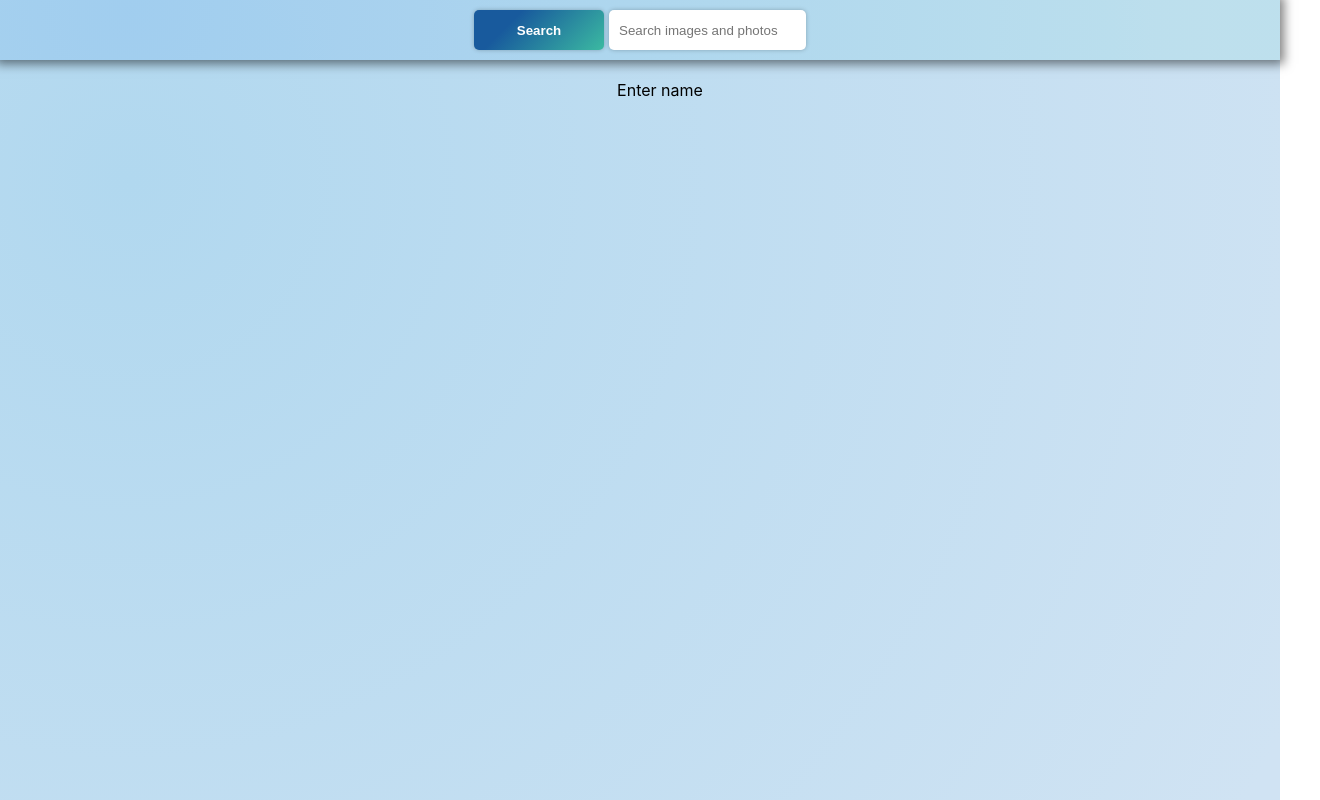
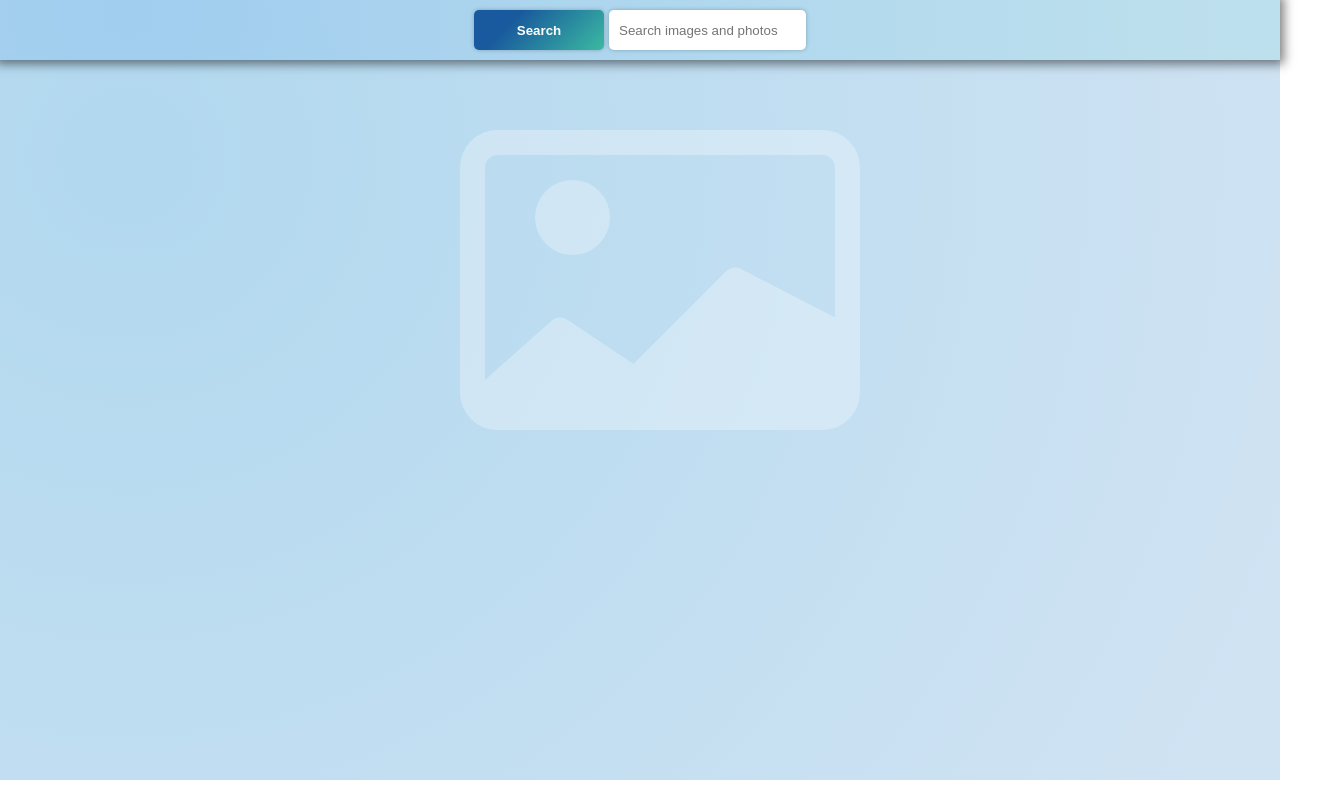
Before and after one commit to VasylievYurii/goit-react-hw-03-image-finder, a React (Create React App) app: page / in a window 1280 px wide. Both pictures are taken after a click on the button "START DISCOVERING". Shown: the top 800 px of the page, 1320 px wide, since content can reach past the window. Built offline with nearby package versions, Linux system fonts and the light colour scheme.

Commit message:
version 3.2

```diff
--- a/package.json
+++ b/package.json
@@ -16,9 +16,11 @@
     "prop-types": "^15.8.1",
     "react": "^18.1.0",
     "react-dom": "^18.1.0",
+    "react-icons": "^4.10.1",
     "react-loader-spinner": "^5.3.4",
     "react-scripts": "5.0.1",
     "react-toastify": "^9.1.3",
+    "react-transition-group": "^4.4.5",
     "web-vitals": "^2.1.3"
   },
   "scripts": {
--- a/src/components/App/App.jsx
+++ b/src/components/App/App.jsx
@@ -7,6 +7,7 @@ import { Component } from 'react';
 import ImageGallery from 'components/ImageGallery/ImageGallery';
 import Searchbar from 'components/Searchbar/Searchbar';
 import { Preview } from 'components/Preview/Preview';
+import { CSSTransition } from 'react-transition-group';
 
 export class App extends Component {
   state = {
@@ -25,9 +26,22 @@ export class App extends Component {
   render() {
     const { itemTag, preview } = this.state;
 
+    // if (preview) {
+    //   return <Preview startDiscover={this.startDiscover} />;
+    // }
+
     if (preview) {
-      // animateRain();
-      return <Preview startDiscover={this.startDiscover} />;
+      return (
+        <CSSTransition
+          in={preview}
+          classNames="fade"
+          timeout={3000} // Тривалість анімації у мілісекундах
+          unmountOnExit
+          mountOnEnter
+        >
+          <Preview startDiscover={this.startDiscover} />
+        </CSSTransition>
+      );
     }
 
     return (
--- a/src/components/App/App.styled.js
+++ b/src/components/App/App.styled.js
@@ -5,17 +5,13 @@ export const Section = styled.section`
   padding-bottom: 20px;
   margin: 0 auto;
   width: 100%;
-  min-height: 100vh;
+  min-height: 85vh;
   background-image: radial-gradient(
     circle farthest-corner at 10% 20%,
     #b1d8ef 0.1%,
     #d0e3f3 94.2%
   );
-  /* background-image: radial-gradient(
-    circle farthest-corner at 10% 20%,
-    rgb(2, 122, 124) 0.1%,
-    rgb(9, 52, 64) 94.2%
-  ); */
+
   /* @media screen and (min-width: 768px) {  } */
   @media screen and (min-width: 1440px) {
     /* height: 100vh; */
--- a/src/components/ImageGallery/ImageGallery.jsx
+++ b/src/components/ImageGallery/ImageGallery.jsx
@@ -1,6 +1,11 @@
 import React, { Component } from 'react';
 // import PropTypes from 'prop-types';
-import { ImageGalleryList } from './ImageGallery.styled';
+import {
+  ImageGalleryList,
+  BsCardImageSvg,
+  ImCryingSvg,
+  ErrorMessage,
+} from './ImageGallery.styled';
 import ImageGalleryItem from 'components/ImageGalleryItem/ImageGalleryItem';
 import { Loader } from 'components/Loader/Loader';
 import Modal from 'components/Modal/Modal';
@@ -77,7 +82,7 @@ class ImageGallery extends Component {
     } = this.state;
 
     if (status === 'idle') {
-      return <p>Enter name</p>;
+      return <BsCardImageSvg />;
     }
 
     if (status === 'pending') {
@@ -85,7 +90,12 @@ class ImageGallery extends Component {
     }
 
     if (status === 'rejected') {
-      return <p>{error.message}</p>;
+      return (
+        <>
+          <ErrorMessage>{error.message}</ErrorMessage>
+          <ImCryingSvg />
+        </>
+      );
     }
 
     if (status === 'resolved') {
--- a/src/components/ImageGallery/ImageGallery.styled.js
+++ b/src/components/ImageGallery/ImageGallery.styled.js
@@ -1,4 +1,6 @@
 import styled from '@emotion/styled';
+import { BsCardImage } from 'react-icons/bs';
+import { ImCrying } from 'react-icons/im';
 
 export const ImageGalleryList = styled.ul`
   display: flex;
@@ -11,3 +13,27 @@ export const ImageGalleryList = styled.ul`
   margin-right: auto;
   padding-bottom: 20px;
 `;
+
+export const BsCardImageSvg = styled(BsCardImage)`
+  position: absolute;
+  width: 50%;
+  height: 50%;
+  fill: #fff;
+  opacity: 0.3;
+`;
+
+export const ImCryingSvg = styled(ImCrying)`
+  position: absolute;
+  top: 25%;
+  width: 50%;
+  height: 50%;
+  fill: #fff;
+  opacity: 0.6;
+`;
+
+export const ErrorMessage = styled.p`
+  font-size: large;
+  font-weight: 700;
+  color: red;
+  margin-top: 2%;
+`;
--- a/src/components/Modal/Modal.jsx
+++ b/src/components/Modal/Modal.jsx
@@ -3,43 +3,43 @@ import React, { Component } from 'react';
 import { ModalOverlay, ModalWindow, ModalImg } from './Modal.styled';
 
 class Modal extends Component {
-
-componentDidMount(){
-  console.log("componentDidMount:")
-  window.addEventListener('keydown', this.handleKeyDown)
+  componentDidMount() {
+    console.log('componentDidMount:');
+    window.addEventListener('keydown', this.handleKeyDown);
+    document.body.style.overflow = 'hidden';
   }
 
-componentWillUnmount(){
-console.log("componentWillUnmount:")
-window.removeEventListener('keydown', this.handleKeyDown)
+  componentWillUnmount() {
+    console.log('componentWillUnmount:');
+    window.removeEventListener('keydown', this.handleKeyDown);
+    document.body.style.overflow = 'auto';
   }
 
-componentDidUpdate(){}
+  componentDidUpdate() {}
 
   handleKeyDown = e => {
-  if(e.code === 'Escape'){
-    console.log('Need to close windows')
+    if (e.code === 'Escape') {
+      console.log('Need to close windows');
       this.props.toggleModal();
     }
-}
+  };
 
   handleBackdropClick = e => {
-if (e.currentTarget === e.target){
+    if (e.currentTarget === e.target) {
       this.props.toggleModal();
     }
-}
+  };
 
-  render(){
+  render() {
     return (
       <ModalOverlay onClick={this.handleBackdropClick}>
         <ModalWindow>
-          <ModalImg src={this.props.currentImg} alt={this.props.currentAlt}/>
+          <ModalImg src={this.props.currentImg} alt={this.props.currentAlt} />
         </ModalWindow>
       </ModalOverlay>
     );
   }
-
-};
+}
 export default Modal;
 
 // onClick={this.props.toggleModal}
--- a/src/components/Searchbar/Searchbar.styled.js
+++ b/src/components/Searchbar/Searchbar.styled.js
@@ -4,7 +4,7 @@ export const Header = styled.header`
   position: fixed;
   width: 100%;
   display: flex;
-  justify-content: center; /* Horizontally center items */
+  justify-content: center;
   align-items: center;
   padding: 10px 0;
   background-image: radial-gradient(
@@ -12,14 +12,7 @@ export const Header = styled.header`
     rgb(160, 205, 238, 0.95) 0.1%,
     rgb(188, 223, 236, 0.95) 94.2%
   );
-
-  /* background-image: radial-gradient(
-    circle farthest-corner at 10% 20%,
-    rgb(9, 52, 64, 0.95) 0.1%,
-    rgb(2, 122, 124, 0.95) 94.2%
-  ); */
   box-shadow: 0px 0px 10px 4px rgba(0, 0, 0, 0.5);
-
   z-index: 999;
 `;
 
--- a/src/index.css
+++ b/src/index.css
@@ -16,6 +16,24 @@ body {
     sans-serif;
   -webkit-font-smoothing: antialiased;
   -moz-osx-font-smoothing: grayscale;
+}
+
+body::-webkit-scrollbar {
+  width: 6px;
+}
+
+body::-webkit-scrollbar-track {
+  background: #f1f1f1;
+}
+
+body::-webkit-scrollbar-thumb {
+  background: linear-gradient(315deg, #43cea2 0%, #185a9d 75%);
+  transition: all 0.3s ease;
+  border-radius: 6px;
+}
+
+body::-webkit-scrollbar-thumb:hover {
+  background: linear-gradient(315deg, #43cea2 0%, #185a9d 85%);
 }
 
 code {
@@ -49,3 +67,20 @@ a {
 li {
   list-style: none;
 }
+.fade-enter {
+  opacity: 0.01;
+}
+
+.fade-enter-active {
+  opacity: 1;
+  transition: opacity 300ms ease-in;
+}
+
+.fade-exit {
+  opacity: 1;
+}
+
+.fade-exit-active {
+  opacity: 0.01;
+  transition: opacity 300ms ease-in;
+}
```
Also changed, not shown: src/components/Modal/Modal.styled.js (+6 -5 lines), 1 other file (tests, documents, lock files or other folders). Lines whose indentation alone changed are shown as unchanged.
